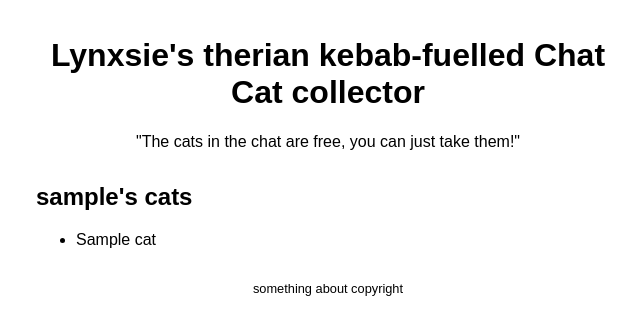
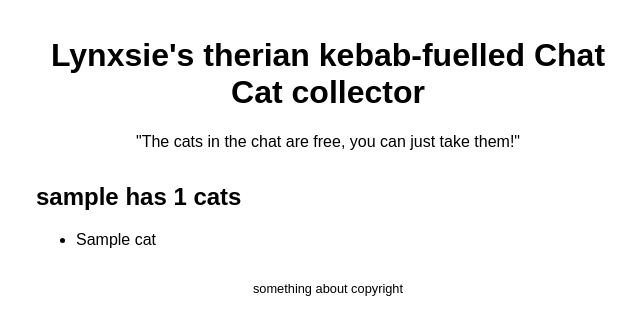
Before and after one commit to sleepycrow/catstat, a PHP site: template site/templates/lookup.html.twig in a window 1280 px wide. Shown: the top 335 px of the page, without its empty margins (312-952 px from the left). Run offline with PHP 8.4, Linux system fonts and the light colour scheme; the template is opened without the code that fills it: most values are stand-ins (such as "Sample title", 1, 10 or a date in 2020); some libraries are stand-ins or nearby versions.

Commit message:
Show amount of cats on lookup page

```diff
--- a/site/templates/lookup.html.twig
+++ b/site/templates/lookup.html.twig
@@ -3,7 +3,7 @@
 {% block title %}{{ username }}{% endblock %}
 
 {% block content %}
-	<h2>{{ username }}'s cats</h2>
+	<h2>{{ username }} has {{ cats|length }} cats</h2>
 	<ul>
 		{% for cat in cats %}
 			<li>{{ cat }}</li>
```
